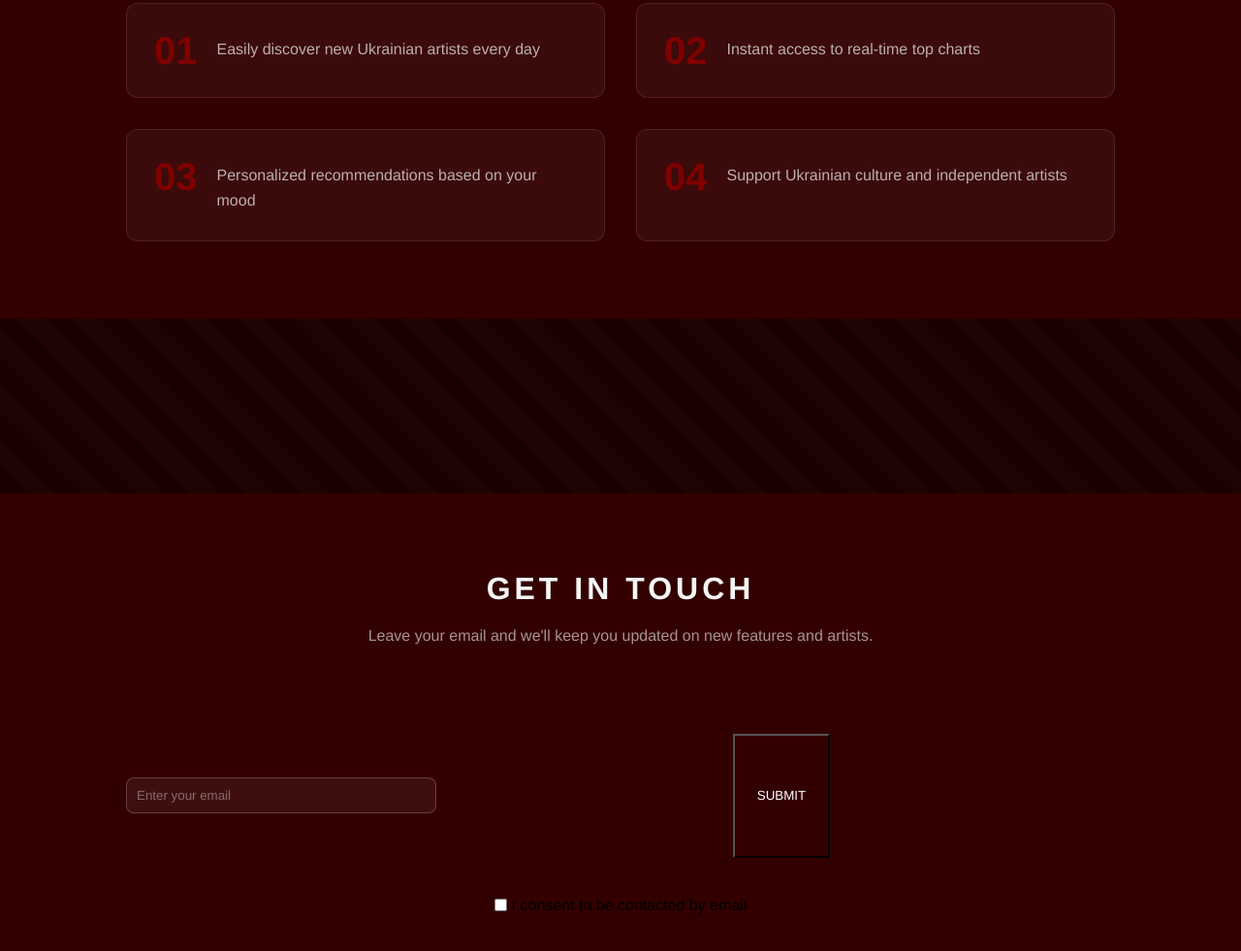
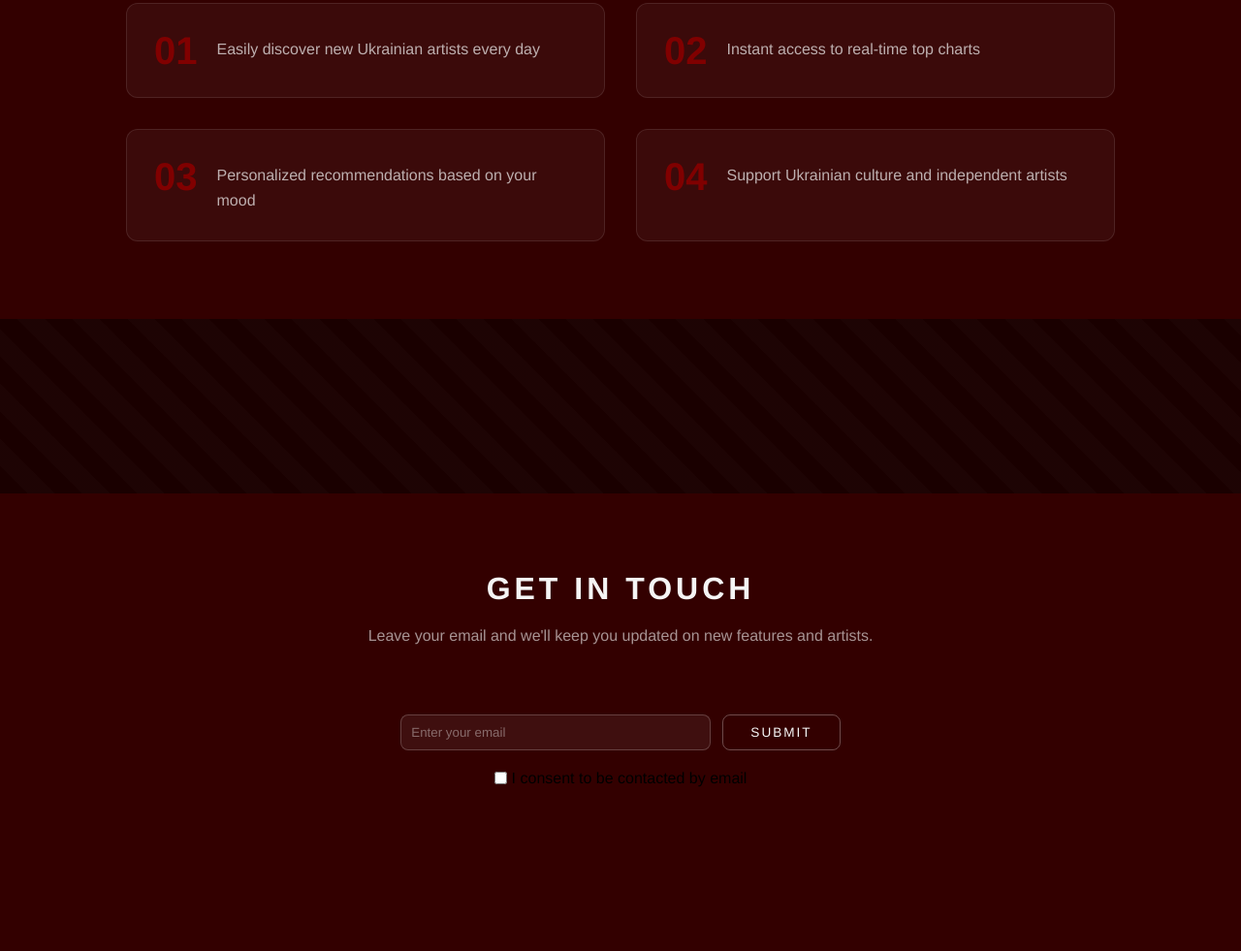
Before and after one commit to snshkk0/uamuse, a plain HTML site: page index.html in a window 1280 px wide. Shown: the part 1596-2577 px from the top of the page at 97% size. After the commit the page ends 2528 px from the top, so only its background shows below. Drawn offline with Linux system fonts and the light colour scheme.

Commit message:
fix: contact form button alignment — remove margin auto in flex row
Co-Authored-By: Claude Sonnet 4.6 <noreply@anthropic.com>

```diff
--- a/styles.css
+++ b/styles.css
@@ -691,6 +691,26 @@ table {
     color: rgba(245, 245, 245, 0.4);
 }
 
+.contact-form .submit {
+    width: auto !important;
+    height: auto !important;
+    padding: 10px 28px !important;
+    margin: 0 !important;
+    border: 1px solid rgba(245, 245, 245, 0.3);
+    border-radius: 8px;
+    background: transparent;
+    color: #f5f5f5;
+    font-size: 0.85rem;
+    letter-spacing: 2px;
+    transition: all 0.3s ease;
+}
+
+.contact-form .submit:hover {
+    background: #f5f5f5;
+    color: #330000;
+    border-color: #f5f5f5;
+}
+
 /* ── About Me page ── */
 
 .about-section {
```
